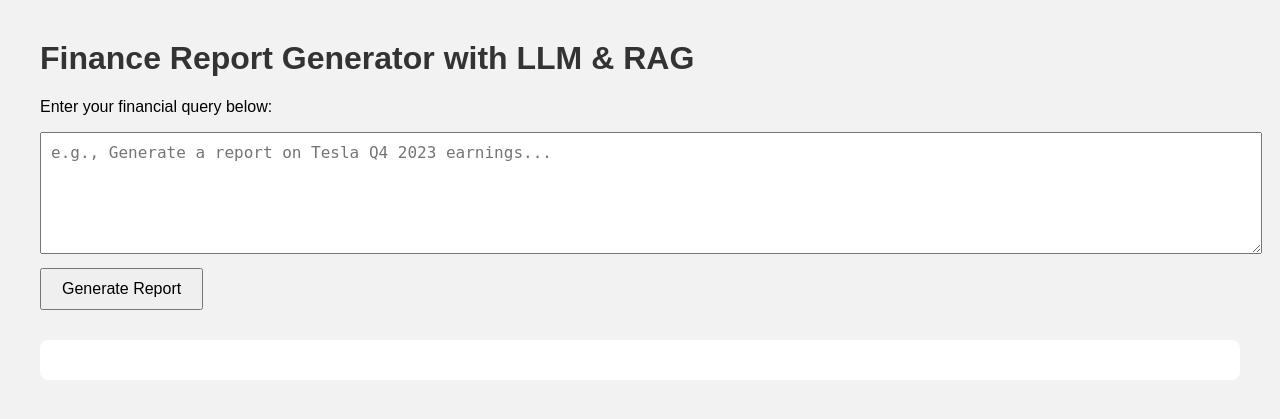
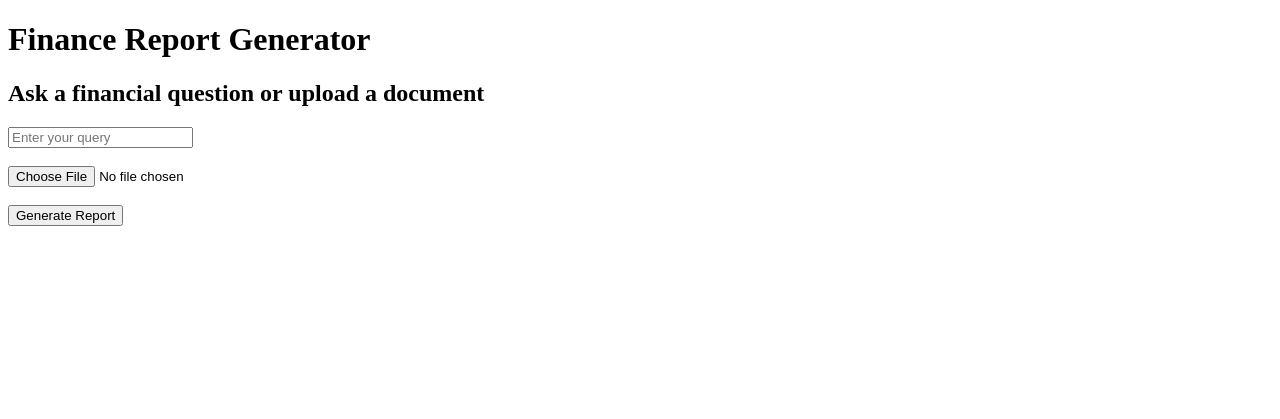
Before and after one commit to GN-SR/finance-report-LLM-RAG, a Flask app: page / in a window 1280 px wide. Shown: the top 419 px of the page. Run offline with Flask 3, Linux system fonts and the light colour scheme.

Commit message:
`Refactor finance report generator to support query and document upload`

```diff
--- a/app.py
+++ b/app.py
@@ -1,24 +1,53 @@
-from flask import Flask, request, jsonify, render_template
-from backend import generate_financial_report
+from flask import Flask, render_template, request, jsonify
+from backend import generate_financial_report, generate_from_text
+import os
+import tempfile
+import pdfplumber
+import docx as docx_lib  # Renamed to avoid conflict with local 'docx.py'
 
-app = Flask(__name__, template_folder='templates')
+app = Flask(__name__)
 
 @app.route('/')
 def home():
     return render_template("index.html")
 
-@app.route('/generate', methods=['POST'])
-def generate():
-    data = request.get_json()
-    query = data.get("query", "")
-    if not query:
-        return jsonify({"error": "No query provided"}), 400
+@app.route('/generate_or_upload', methods=['POST'])
+def generate_or_upload():
+    query = request.form.get('query', '').strip()
+    file = request.files.get('document')
+    content = ""
 
     try:
-        result = generate_financial_report(query)
-        return jsonify({"report": result})
+        if file:
+            filename = file.filename.lower()
+            with tempfile.NamedTemporaryFile(delete=False) as temp:
+                file.save(temp.name)
+
+                if filename.endswith('.pdf'):
+                    with pdfplumber.open(temp.name) as pdf:
+                        content = "\n".join(page.extract_text() or "" for page in pdf.pages)
+
+                elif filename.endswith('.docx'):
+                    doc = docx_lib.Document(temp.name)
+                    content = "\n".join(p.text for p in doc.paragraphs)
+
+                elif filename.endswith('.txt'):
+                    with open(temp.name, "r", encoding="utf-8") as f:
+                        content = f.read()
+                else:
+                    return jsonify({'error': 'Unsupported file type'})
+
+        if content:
+            report = generate_from_text(content)
+        elif query:
+            report = generate_financial_report(query)
+        else:
+            return jsonify({'error': 'Please enter a query or upload a document'})
+
+        return jsonify({'report': report})
+
     except Exception as e:
-        return jsonify({"error": str(e)}), 500
+        return jsonify({'error': str(e)})
 
-if __name__ == '__main__':
+if __name__ == "__main__":
     app.run(debug=True)
--- a/backend.py
+++ b/backend.py
@@ -1,41 +1,27 @@
-import os
-from transformers import AutoTokenizer, AutoModelForSeq2SeqLM, pipeline
 from langchain_community.llms import HuggingFacePipeline
 from langchain_community.embeddings import HuggingFaceEmbeddings
 from langchain_community.vectorstores import FAISS
-from langchain.chains.question_answering import load_qa_chain
-from langchain.text_splitter import CharacterTextSplitter
+from transformers import pipeline
+from langchain.chains import RetrievalQA
 from langchain.docstore.document import Document
 
-# Load model and tokenizer
+DB_FAISS_PATH = "vectorstore/db_faiss"
+
 print("Loading model...")
-model_name = "google/flan-t5-base"
-tokenizer = AutoTokenizer.from_pretrained(model_name)
-model = AutoModelForSeq2SeqLM.from_pretrained(model_name)
-
-pipe = pipeline("text2text-generation", model=model, tokenizer=tokenizer)
+pipe = pipeline("text2text-generation", model="google/flan-t5-base", device=-1)
 llm = HuggingFacePipeline(pipeline=pipe)
 
-# Load vectorstore or initialize empty
-DB_FAISS_PATH = "vectorstore/db_faiss"
 print("Loading FAISS DB...")
+embedding_model = HuggingFaceEmbeddings(model_name="sentence-transformers/all-MiniLM-L6-v2")
+vectorstore = FAISS.load_local(DB_FAISS_PATH, embedding_model, allow_dangerous_deserialization=True)
+retriever = vectorstore.as_retriever()
 
-if os.path.exists(DB_FAISS_PATH):
-    vectorstore = FAISS.load_local(
-    DB_FAISS_PATH,
-    HuggingFaceEmbeddings(model_name="sentence-transformers/all-MiniLM-L6-v2"),
-    allow_dangerous_deserialization=True
-)
-else:
-    documents = [Document(page_content="Dummy data about financial trends and reporting.")]
-    text_splitter = CharacterTextSplitter(chunk_size=1000, chunk_overlap=0)
-    texts = text_splitter.split_documents(documents)
-    embeddings = HuggingFaceEmbeddings(model_name="sentence-transformers/all-MiniLM-L6-v2")
-    vectorstore = FAISS.from_documents(texts, embeddings)
-    vectorstore.save_local(DB_FAISS_PATH)
+qa = RetrievalQA.from_chain_type(llm=llm, chain_type="stuff", retriever=retriever)
 
-def generate_financial_report(query: str) -> str:
-    docs = vectorstore.similarity_search(query)
-    chain = load_qa_chain(llm, chain_type="stuff")
-    result = chain.run(input_documents=docs, question=query)
-    return result
+def generate_financial_report(query):
+    return qa.run(query)
+
+def generate_from_text(text):
+    doc = Document(page_content=text)
+    prompt = "Generate a financial summary report based on the provided document."
+    return qa.combine_documents_chain.run(input_documents=[doc], question=prompt)
--- a/templates/index.html
+++ b/templates/index.html
@@ -2,67 +2,42 @@
 <html lang="en">
 <head>
     <meta charset="UTF-8">
+    <meta name="viewport" content="width=device-width, initial-scale=1.0">
     <title>Finance Report Generator</title>
-    <style>
-        body {
-            font-family: Arial, sans-serif;
-            margin: 40px;
-            background-color: #f2f2f2;
-        }
-        h1 {
-            color: #333;
-        }
-        textarea {
-            width: 100%;
-            height: 100px;
-            padding: 10px;
-            font-size: 16px;
-            resize: vertical;
-        }
-        button {
-            padding: 10px 20px;
-            font-size: 16px;
-            margin-top: 10px;
-            cursor: pointer;
-        }
-        .output {
-            margin-top: 30px;
-            padding: 20px;
-            background: #fff;
-            border-radius: 8px;
-            white-space: pre-wrap;
-        }
-    </style>
 </head>
 <body>
-    <h1>Finance Report Generator with LLM & RAG</h1>
-    <p>Enter your financial query below:</p>
-    <textarea id="queryInput" placeholder="e.g., Generate a report on Tesla Q4 2023 earnings..."></textarea>
-    <br>
-    <button onclick="generateReport()">Generate Report</button>
+    <h1>Finance Report Generator</h1>
 
-    <div class="output" id="reportOutput"></div>
+    <form id="reportForm" enctype="multipart/form-data">
+        <h2>Ask a financial question or upload a document</h2>
+        <input type="text" name="query" id="queryInput" placeholder="Enter your query">
+        <br><br>
+        <input type="file" name="document" id="fileInput" accept=".pdf,.txt,.docx">
+        <br><br>
+        <button type="submit">Generate Report</button>
+    </form>
+
+    <div class="output" id="output"></div>
 
     <script>
-        async function generateReport() {
-            const query = document.getElementById("queryInput").value;
-            const outputDiv = document.getElementById("reportOutput");
-            outputDiv.innerHTML = "Generating report...";
+        document.getElementById("reportForm").addEventListener("submit", async function (e) {
+            e.preventDefault();
 
-            const response = await fetch("/generate", {
+            const form = document.getElementById("reportForm");
+            const formData = new FormData(form);
+            const outputDiv = document.getElementById("output");
+
+            outputDiv.innerText = "Generating report...";
+
+            const response = await fetch("/generate_or_upload", {
                 method: "POST",
-                headers: { "Content-Type": "application/json" },
-                body: JSON.stringify({ query })
+                body: formData
             });
 
             const data = await response.json();
 
-            if (data.report) {
-                outputDiv.innerText = data.report;
-            } else {
-                outputDiv.innerText = "Error: " + (data.error || "Something went wrong");
-            }
-        }
+            outputDiv.innerText = data.report || "Error: " + (data.error || "Something went wrong");
+        });
     </script>
 </body>
 </html>
```
